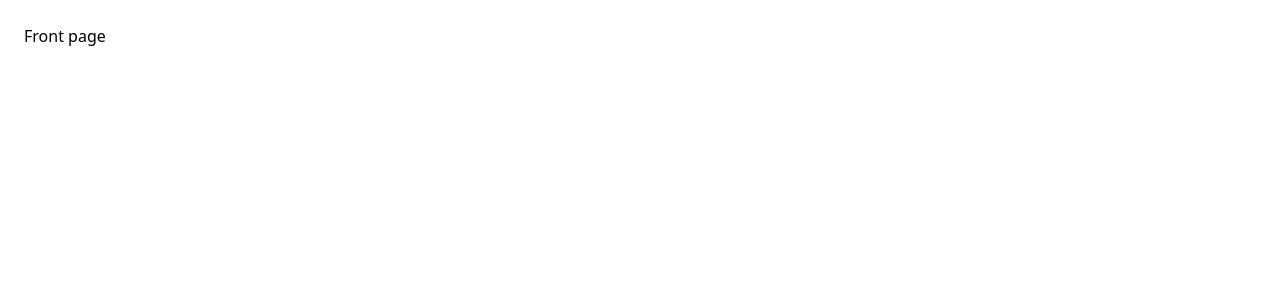
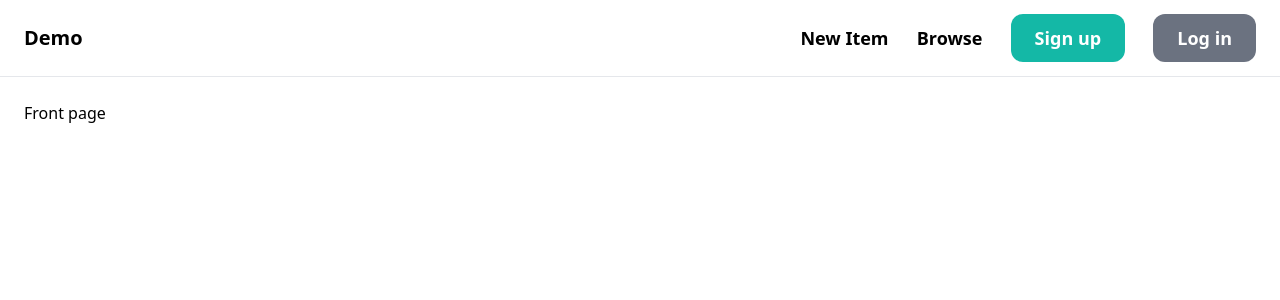
Before and after one commit to KeneanDita/Demo-N, a Django app: page / in a window 1280 px wide. Before the commit the part shown is almost empty. Shown: the top 300 px of the page. Run offline with Django 5.2, Linux system fonts and the light colour scheme; some libraries are stand-ins or nearby versions.

Commit message:
Setup nav bar

```diff
--- a/core/templates/core/base.html
+++ b/core/templates/core/base.html
@@ -7,6 +7,17 @@
     <title>{% block title %} {% endblock%} | Demo</title>
 </head>
 <body>
+    <nav class="py-6 px-6 flex justify-between items-center border-b border-gray-200">
+        <a href="/" class="text-xl font-semibold">Demo</a>
+        <div class="space-x-6">
+            <a href="#" class="text-lg font-semibold hover:text-gray-500">New Item</a>
+            <a href="#" class="text-lg font-semibold hover:text-gray-500">Browse</a>
+
+            <a href="#" class="px-6 py-3 text-lg font-semibold bg-teal-500 text-white rounded-xl hover:bg-teal-700">Sign up</a>
+            <a href="#" class="px-6 py-3 text-lg font-semibold bg-gray-500 text-white rounded-xl hover:bg-gray-700">Log in</a>
+
+        </div>
+    </nav>
    <div class="px-6 py-6">
     {% block content %}
     {% endblock %}
```
